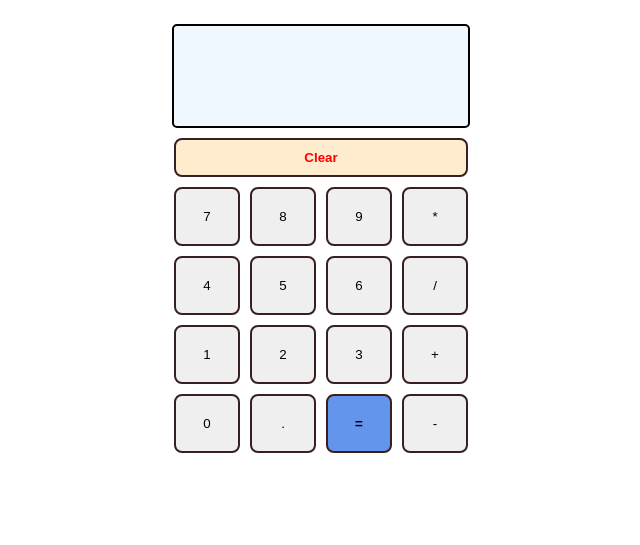
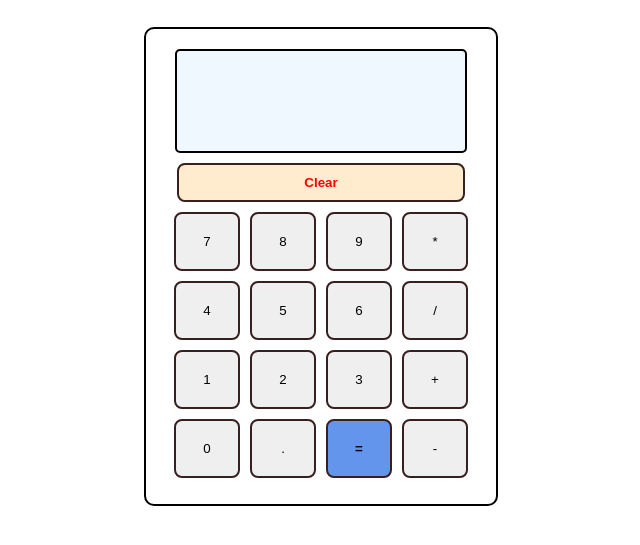
Before and after one commit to prakashkumar535/JavaScript-mini-projects, a plain HTML site: page Calculator-Using-HTML-CSS-JavaScript/index.html in a window 1280 px wide. Shown: the part 61-606 px from the top of the page, without its empty margins (327-967 px from the left). Drawn offline with Linux system fonts and the light colour scheme.

Commit message:
Calculator update in CSS

```diff
--- a/Calculator-Using-HTML-CSS-JavaScript/styles.css
+++ b/Calculator-Using-HTML-CSS-JavaScript/styles.css
@@ -14,7 +14,7 @@ body {
 }
 
 .button.Clear {
-  width: 294px;
+  width: 288px;
   color: red;
   font-weight: bold;
   padding: 10px;
@@ -41,11 +41,12 @@ body {
 }
 
 .row input {
-  width: 294px;
+  width: 288px;
   height: 100px;
   font-size: 25px;
   text-align: center;
   margin: 0%;
+  margin-top: 15px;
   padding: 00px 0px;
   border: 2px solid black;
   background-color: aliceblue;
--- a/Calculator-Using-HTML-CSS-JavaScript/utils.css
+++ b/Calculator-Using-HTML-CSS-JavaScript/utils.css
@@ -1,23 +1,28 @@
-.text-center{
-    text-align: center;
+.text-center {
+  text-align: center;
 }
 
-.bg-red{
-    background: red;
+.mx-auto {
+  margin: auto;
 }
 
-.mx-auto{
-    margin: auto;
+.flex {
+  display: flex;
 }
 
-.flex{
-display: flex;
+.flex-col {
+  flex-direction: column;
 }
 
-.flex-col{
-flex-direction: column;
+.items-center {
+  align-items: center;
 }
 
-.items-center{
-    align-items: center;
+.container {
+  border: 2px solid black;
+  border-radius: 10px;
+  margin: 30px auto;
+  padding: auto;
+  height: 475px;
+  width: 350px;
 }
```
